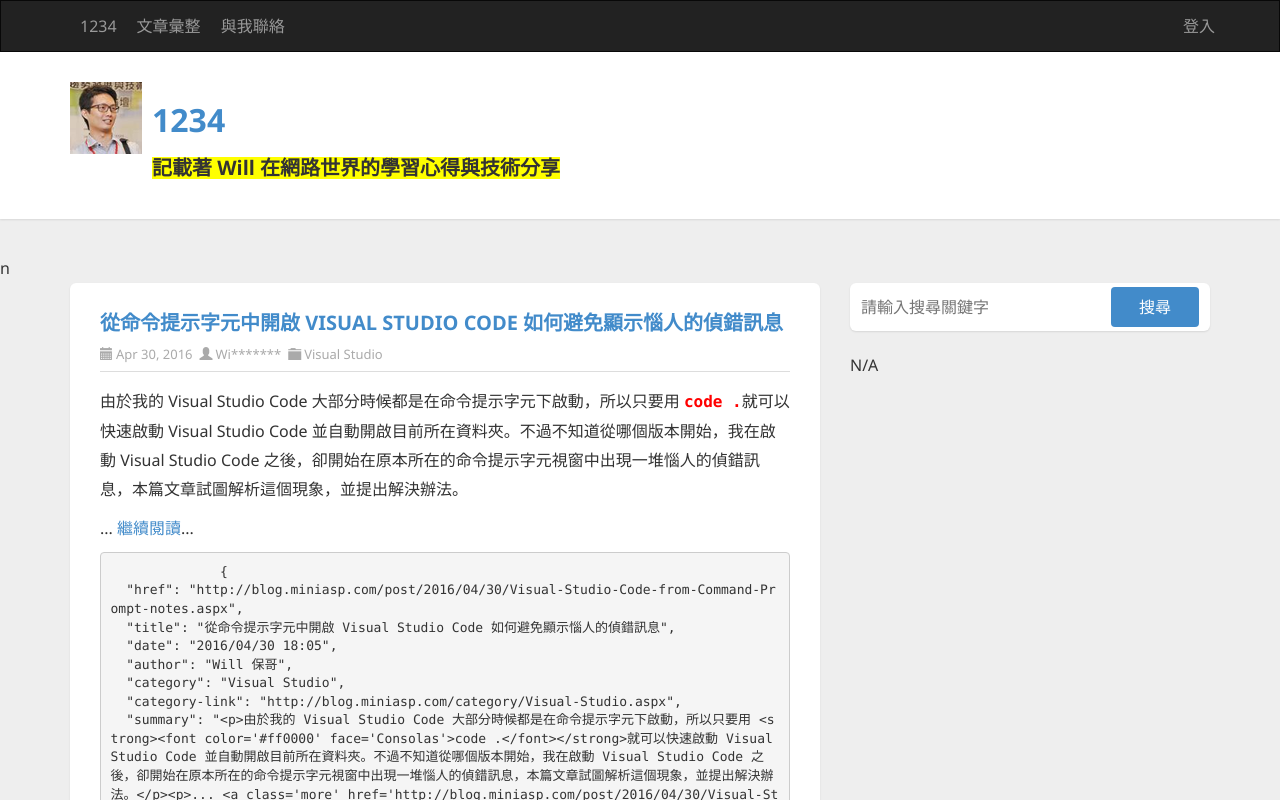
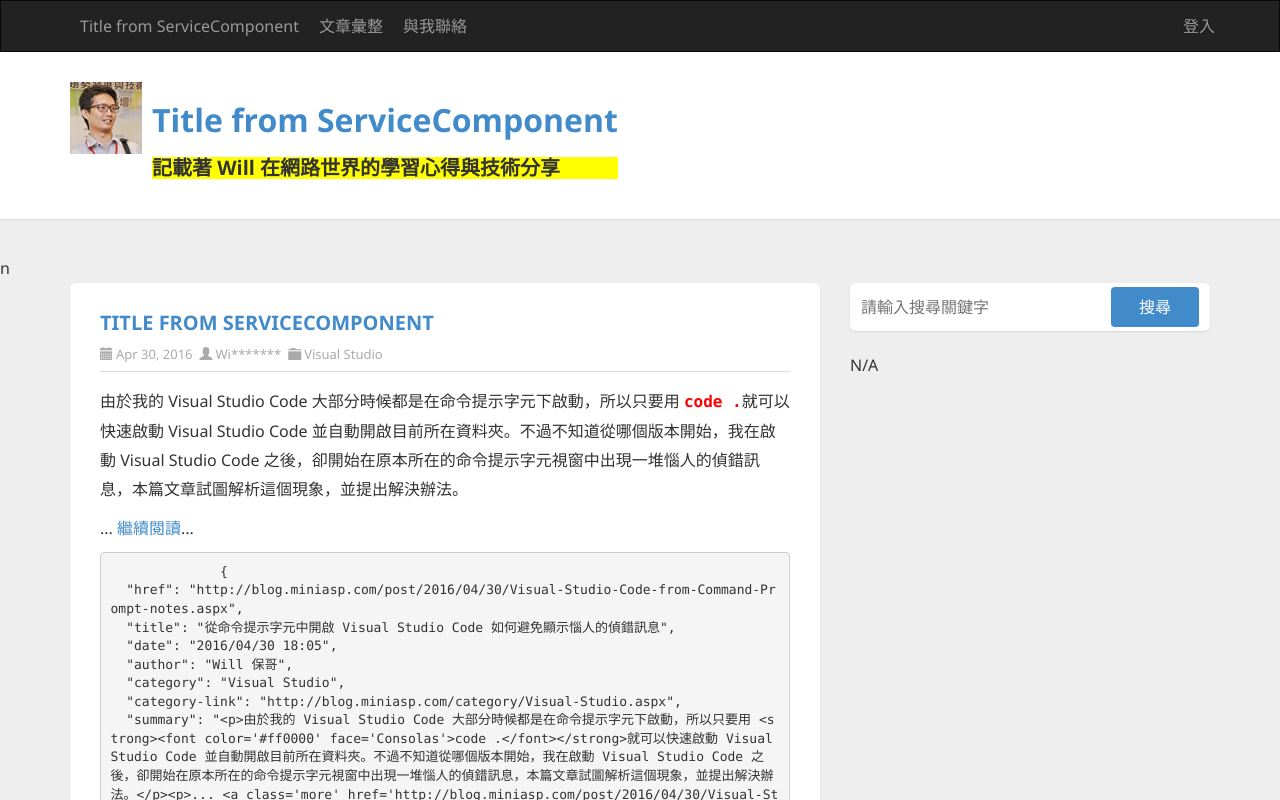
Before and after one commit to Julian-Chu/Angular2DemoAndNote, an Angular app: page / in a window 1280 px wide. Shown: the top 800 px of the page. Built offline with nearby package versions, Linux system fonts and the light colour scheme.

Commit message:
14 練習建立與使用 Service 元件

```diff
--- a/src/app/app.component.html
+++ b/src/app/app.component.html
@@ -12,7 +12,7 @@
             <article class="post" id="post{{idx}}" *ngFor="let item of data; let idx = index;">
               <header class="post-header">
                 <h2 class="post-title">
-                    <a [href]="item.href">{{item.title | uppercase}}</a>
+                    <a [href]="item.href">{{datasvc.title | uppercase}}</a>
                 </h2>
                 <div class="post-info clearfix">
                   <span class="post-date"><i class="glyphicon glyphicon-calendar"></i>{{item.date | date}}</span>
@@ -65,7 +65,7 @@
               <div class="widget-content">
                 <div style="text-align: center">
                   <div id="calendarContainer">
-                    <table class="calendar" summary="" style=";border-collapse:collapse;">
+                    <table class="calendar" summary="" style="border-collapse:collapse">
                       <tbody>
                         <tr>
                           <td><a href="#">&lt;&lt;</a>&nbsp;&nbsp;</td>
--- a/src/app/app.component.ts
+++ b/src/app/app.component.ts
@@ -1,3 +1,4 @@
+import { DataService } from './data.service';
 import { Component } from '@angular/core';
 
 @Component({
@@ -9,12 +10,15 @@ export class AppComponent {
   title = 'app works!';
   keyword = '';
 
-  changeKeyword(keyword:string){
+  constructor(public datasvc: DataService) {
+    this.title = datasvc.title;
+
+  }
+  changeKeyword(keyword: string) {
     this.keyword = keyword;
   }
 
-  clearKeyword($event: KeyboardEvent)
-  {
+  clearKeyword($event: KeyboardEvent) {
     this.keyword = '';
   }
 
@@ -73,5 +77,5 @@ export class AppComponent {
       "category-link": "http://blog.miniasp.com/category/%E5%89%8D%E7%AB%AF%E5%B7%A5%E7%A8%8B%E7%A0%94%E7%A9%B6.aspx",
       "summary": "<p>今年有越來越多企業開始跟我們接洽企業內訓的事，想請我幫他們培訓前端工程師，但你知道一個好的前端工程師絕對不是兩三個月可以養成的，需要多年的努力與磨練才會有點成績。而這幾年可謂<strong>前端正夯</strong>，有為數不少的人開始大規模的往前端開發移動，而我被問到最多的問題就是「請問 JavaScript 要怎麼學？」或「請問 JavaScript 該怎樣入門？」諸如此類的問題。大家都知道，對於一門程式技術來說，「會寫」與「會教」是兩個截然不同的領域，會寫 JavaScript 的人到處都是，但是會教的人就相對少很多了。我這幾年教授 JavaScript 開發實戰課程已經超過 15 梯次，在將近 500 位學員裡面，我所看到的大部分學員都是對 JavaScript 不勝理解，普遍處於一種一知半解、模糊不清的狀態。另一方面，我在公司內部也帶過不少工程師，總是有人會想學習 JavaScript 但不知道如何入門的情況，這讓我陷入深思，該如何幫助一個人學習 JavaScript 從入門到精通呢？本篇文章將說說我個人的一些想法與建議。</p><p>... <a class='more' href='http://blog.miniasp.com/post/2016/02/02/JavaScript-novice-advice-and-learning-resources.aspx#continue'>繼續閱讀</a>...</p>"
     }
-]
+  ]
 }
--- a/src/app/app.module.ts
+++ b/src/app/app.module.ts
@@ -1,3 +1,4 @@
+import { DataService } from './data.service';
 import { BrowserModule } from '@angular/platform-browser';
 import { NgModule } from '@angular/core';
 import { FormsModule } from '@angular/forms';
@@ -18,7 +19,7 @@ import { MaskPipe } from './mask.pipe';
     FormsModule,
     HttpModule
   ],
-  providers: [],
+  providers: [DataService],
   bootstrap: [AppComponent]
 })
 export class AppModule { }
--- /dev/null
+++ b/src/app/data.service.ts
@@ -0,0 +1,8 @@
+import { Injectable } from '@angular/core';
+
+@Injectable()
+export class DataService {
+title = 'Title from ServiceComponent';
+  constructor() { }
+
+}
--- a/src/app/header/header.component.html
+++ b/src/app/header/header.component.html
@@ -12,7 +12,7 @@
           </div>
           <div class="navbar-collapse collapse">
             <ul class="nav navbar-nav ">
-              <li><a href="http://blog.miniasp.com/">{{title}}</a></li>
+              <li><a href="http://blog.miniasp.com/">{{datasvc.title}}</a></li>
               <li><a href="http://blog.miniasp.com/archive.aspx">文章彙整</a></li>
               <li><a href="http://blog.miniasp.com/contact.aspx">與我聯絡</a></li>
             </ul>
@@ -29,7 +29,7 @@
           (click)="changeTitle($event)" />
 
           <div class="pull-left">
-            <h1><a href="http://blog.miniasp.com/">{{title}}</a></h1>
+            <h1><a href="http://blog.miniasp.com/">{{datasvc.title}}</a></h1>
             <h3 [class.highlight]="is_h3_highlight"
                 (click) = "updateh3Class()"
                 [style.background-color]="'yellow'"
--- a/src/app/header/header.component.ts
+++ b/src/app/header/header.component.ts
@@ -1,3 +1,4 @@
+import { DataService } from './../data.service';
 import { Component, OnInit, Input, EventEmitter, Output } from '@angular/core';
 
 @Component({
@@ -12,7 +13,7 @@ export class HeaderComponent implements OnInit {
 
   @Output()
   titleChanged = new EventEmitter();
-  constructor() { }
+  constructor(public datasvc:DataService) { }
 
   ngOnInit() {
   }
```
Also changed, not shown: 1 other file (tests, documents, lock files or other folders).
